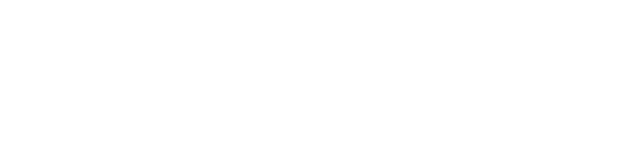
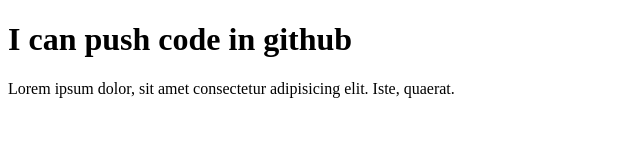
Before and after one commit to kamrulhaider/my-new-target, a plain HTML site: page index.html in a window 1280 px wide. Shown: the whole page, without its empty margins (0-640 px from the left). Drawn offline with Linux system fonts and the light colour scheme.

Commit message:
header push

```diff
--- a/index.html
+++ b/index.html
@@ -9,7 +9,8 @@
 </head>
 
 <body>
-
+    <h1>I can push code in github</h1>
+    <p>Lorem ipsum dolor, sit amet consectetur adipisicing elit. Iste, quaerat.</p>
 </body>
 
 </html>
```
